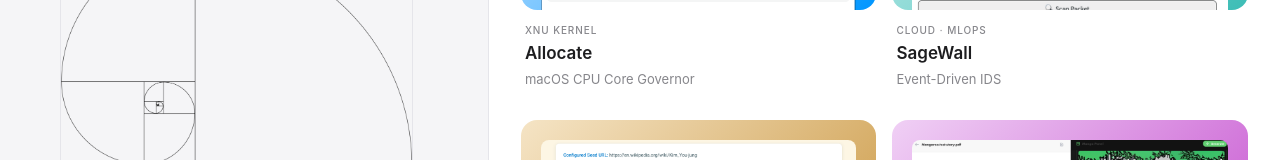
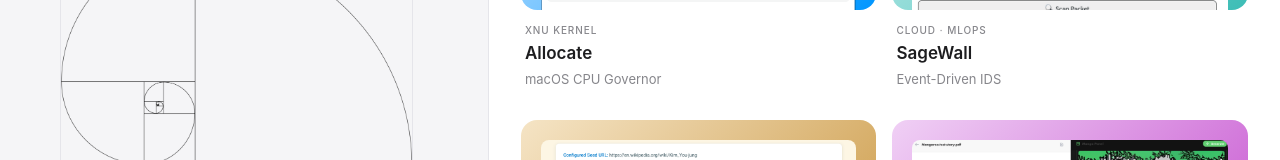
Before and after one commit to awzheng/me, a Next.js app: page / in a window 1280 px wide. Shown: the part 527-687 px from the top of the page. Built offline with nearby package versions, Linux system fonts and the light colour scheme.

Commit message:
fix allocate desc

```diff
--- a/app/page.tsx
+++ b/app/page.tsx
@@ -185,7 +185,7 @@ export default function Home() {
                     rel="noopener noreferrer"
                     className="project-card-title"
                   >Allocate</a>
-                  <span className="project-card-subtitle">macOS CPU Core Governor</span>
+                  <span className="project-card-subtitle">macOS CPU Governor</span>
                 </div>
               </div>
 
```
